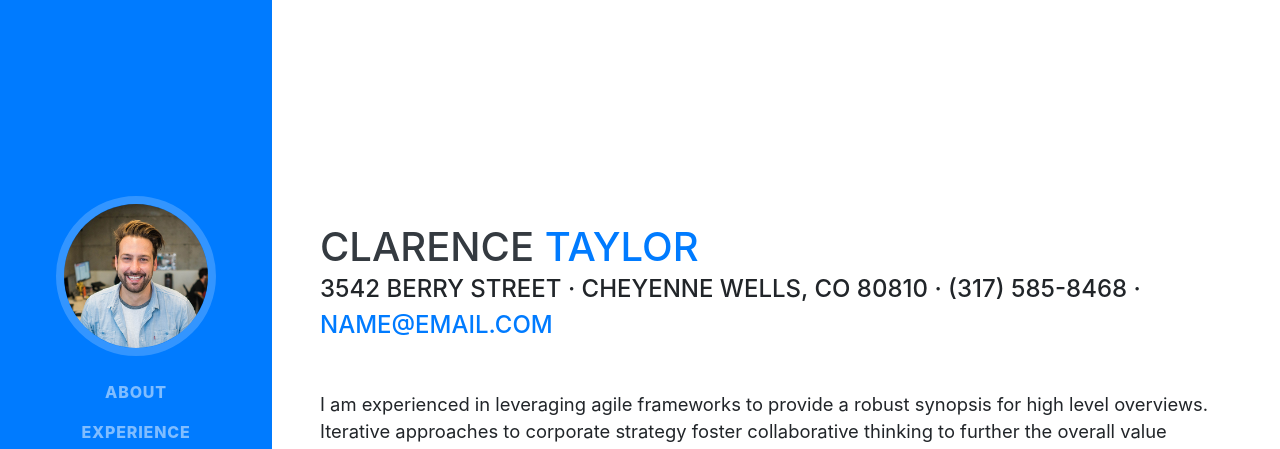
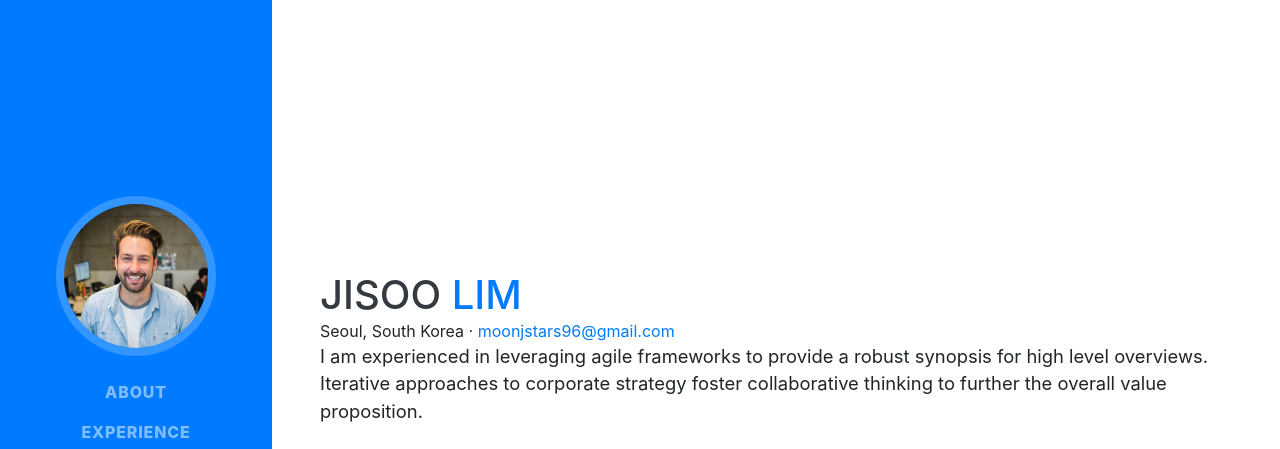
Before and after one commit to z2soo/Portfolio, a website with bundled scripts: page index.html in a window 1280 px wide. Shown: the top 449 px of the page. Built offline with nearby package versions, Linux system fonts and the light colour scheme; a web font is replaced by a local one.

Commit message:
profil edit

```diff
--- a/index.html
+++ b/index.html
@@ -1,5 +1,5 @@
 <!DOCTYPE html>
-<html lang="en">
+<html lang="ko">
 
 <head>
 
@@ -8,7 +8,7 @@
   <meta name="description" content="">
   <meta name="author" content="">
 
-  <title>Resume - Start Bootstrap Theme</title>
+  <title>지수의 포트폴리오</title>
 
   <!-- Bootstrap core CSS -->
   <link href="vendor/bootstrap/css/bootstrap.min.css" rel="stylesheet">
@@ -63,11 +63,11 @@
 
     <section class="resume-section p-3 p-lg-5 d-flex align-items-center" id="about">
       <div class="w-100">
-        <h1 class="mb-0">Clarence
-          <span class="text-primary">Taylor</span>
+        <h1 class="mb-0">JISOO
+          <span class="text-primary">LIM</span>
         </h1>
-        <div class="subheading mb-5">3542 Berry Street · Cheyenne Wells, CO 80810 · (317) 585-8468 ·
-          <a href="mailto:name@email.com">name@email.com</a>
+        <div class="addresss"> Seoul, South Korea ·
+          <a href="moonjstars96@gmail.com">moonjstars96@gmail.com</a>
         </div>
         <p class="lead mb-5">I am experienced in leveraging agile frameworks to provide a robust synopsis for high level overviews. Iterative approaches to corporate strategy foster collaborative thinking to further the overall value proposition.</p>
         <div class="social-icons">
```
